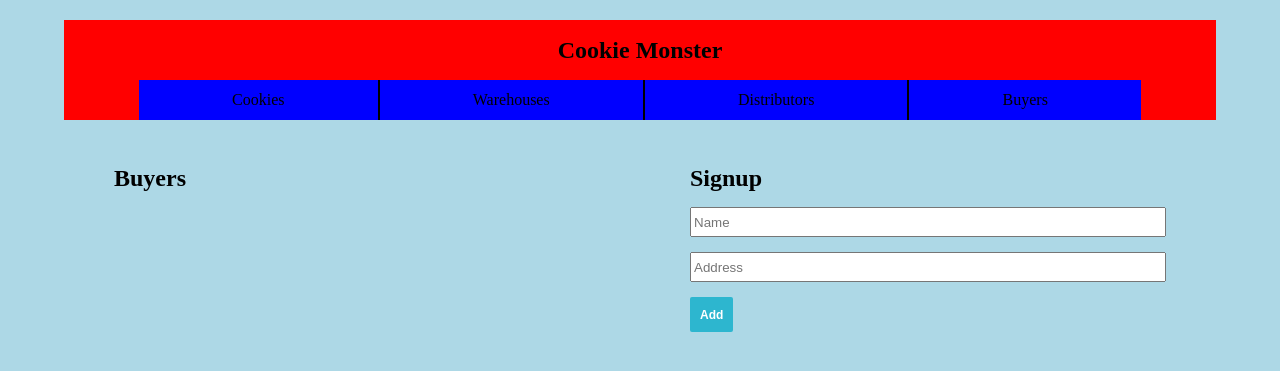
After one commit to JQuinzell/CookieMonster, a Flask app: page /buyers in a window 1280 px wide. The commit adds this page. Shown: the top 371 px of the page. Run offline with Flask 2, Linux system fonts and the light colour scheme; some libraries are stand-ins or nearby versions.

Commit message:
Add buyers template

```diff
--- a/application/__init__.py
+++ b/application/__init__.py
@@ -5,7 +5,9 @@ from .main import main as main_blueprint
 from .cookies import cookies as cookies_blueprint
 from .distributors import distributors as distributors_blueprint
 from .warehouses import warehouses as warehouses_blueprint
+from .buyers import buyers as buyers_blueprint
 app.register_blueprint(main_blueprint)
 app.register_blueprint(cookies_blueprint)
 app.register_blueprint(distributors_blueprint)
 app.register_blueprint(warehouses_blueprint)
+app.register_blueprint(buyers_blueprint)
--- /dev/null
+++ b/application/buyers/__init__.py
@@ -0,0 +1,5 @@
+from flask import Blueprint
+
+buyers = Blueprint('buyers', __name__)
+
+from . import views
--- /dev/null
+++ b/application/buyers/views.py
@@ -0,0 +1,7 @@
+# from flask import send_static_file
+from . import buyers
+from flask import render_template
+
+@buyers.route('/buyers')
+def index():
+  return render_template('buyers/index.html', buyers=[])
--- a/application/templates/base.html
+++ b/application/templates/base.html
@@ -12,7 +12,7 @@
       <li class="cookies"><a href="{{ url_for('cookies.index') }}">Cookies</a></li>
       <li class="warehouses"><a href="{{ url_for('warehouses.index') }}">Warehouses</a></li>
       <li class="distributors"><a href="{{ url_for('distributors.index') }}">Distributors</a></li>
-      <li class="buyers"><a href="#">Buyers</a></li>
+      <li class="buyers"><a href="{{ url_for('buyers.index') }}">Buyers</a></li>
     </ul>
   </nav>
 
--- /dev/null
+++ b/application/templates/buyers/index.html
@@ -0,0 +1,26 @@
+{% extends "base.html" %}
+{% block body %}
+{{ super() }}
+<div class="column">
+  <h2>Buyers</h2>
+  <ul id="buyers-list">
+    {% for buyer in buyers %}
+    <li>
+      {{ buyer.name }}: ${{ buyer.price }}
+      <div class="button-group">
+        <button class="button info">Info</button>
+        <button class="button edit">Edit</button>
+        <button class="button remove">X</button>
+      </div>
+    </li>
+    {% endfor %}
+  </ul>
+</div>
+
+<div class="column">
+  <h2>Signup</h2>
+  <input type="text" placeholder="Name">
+  <input type="text" placeholder="Address">
+  <button class="button">Add</button>
+</div>
+{% endblock %}
```
